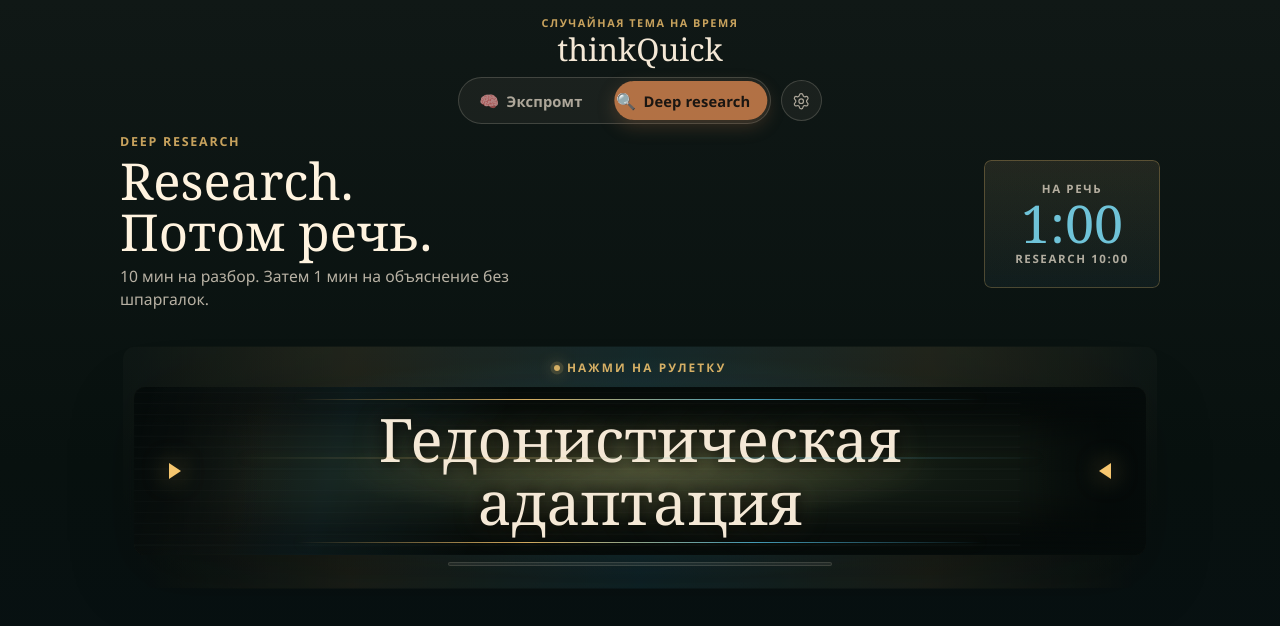
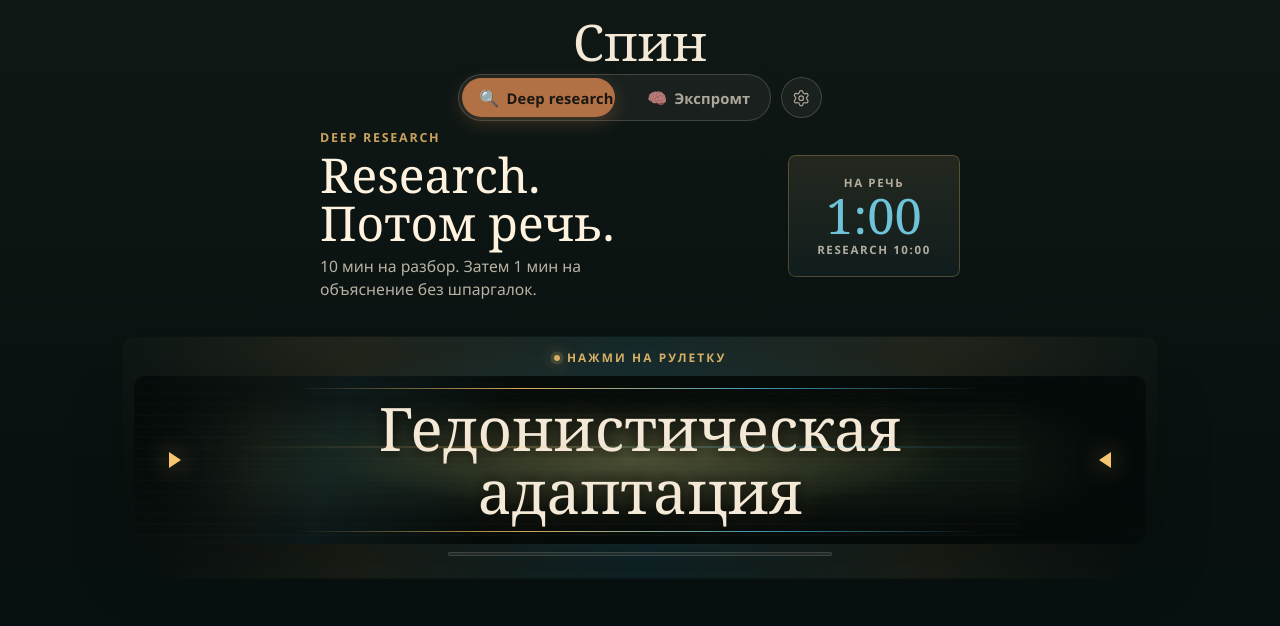
Before and after one commit to h0tzz/thinkquick, a Next.js app: page / in a window 1280 px wide. Shown: the top 626 px of the page. Built offline with nearby package versions, Linux system fonts and the light colour scheme.

Commit message:
Tighten header and mode layout

```diff
--- a/app/page.tsx
+++ b/app/page.tsx
@@ -357,17 +357,17 @@ const DEEP_GROUP = getGroup(DEEP_RESEARCH_ID);
 
 const MODES = [
   {
-    id: "off-the-cuff" as const,
-    label: "Экспромт",
-    emoji: "🧠",
-    blurb: "Минимум подготовки. Думай быстро, пока говоришь.",
-  },
-  {
     id: "deep-research" as const,
     label: "Deep research",
     emoji: "🔍",
     blurb:
       "Крути тему, ставь таймер на research, потом запускай речь, когда будешь готов.",
+  },
+  {
+    id: "off-the-cuff" as const,
+    label: "Экспромт",
+    emoji: "🧠",
+    blurb: "Минимум подготовки. Думай быстро, пока говоришь.",
   },
 ];
 
@@ -1300,8 +1300,7 @@ export default function Home() {
 
       <header className="brand challenge-brand">
         <div className="brand-lockup">
-          <p className="brand-kicker">случайная тема на время</p>
-          <h1 className="brand-mark">thinkQuick</h1>
+          <h1 className="brand-mark">Спин</h1>
         </div>
       </header>
 
--- a/app/video-challenge.css
+++ b/app/video-challenge.css
@@ -18,7 +18,7 @@
   justify-content: center;
   gap: 1rem;
   width: min(1040px, 100%);
-  margin-bottom: 0.75rem;
+  margin-bottom: 0.55rem;
   text-align: center;
 }
 
@@ -38,8 +38,9 @@
 }
 
 .challenge-brand .brand-mark {
-  font-size: 1.95rem;
+  font-size: clamp(2.3rem, 5vw, 3.15rem);
   letter-spacing: 0;
+  line-height: 0.95;
 }
 
 .challenge-brand .brand-line {
@@ -97,11 +98,12 @@
 
 .challenge-hero {
   display: grid;
-  grid-template-columns: minmax(0, 1fr) 11rem;
+  grid-template-columns: minmax(0, 27rem) 10.75rem;
   align-items: center;
-  gap: 0.95rem;
-  width: 100%;
-  padding-top: 0.1rem;
+  justify-content: center;
+  gap: clamp(1rem, 3vw, 2.25rem);
+  width: min(780px, 100%);
+  padding-top: 0;
 }
 
 .challenge-copy {
@@ -125,7 +127,7 @@
   max-width: 14ch;
   color: #fff3df;
   font-family: var(--font-display);
-  font-size: 3.25rem;
+  font-size: 3.05rem;
   font-weight: 520;
   letter-spacing: 0;
   line-height: 1;
@@ -134,12 +136,12 @@
 
 .is-research-mode .challenge-title {
   max-width: 18ch;
-  font-size: 3.18rem;
+  font-size: 3rem;
   line-height: 1;
 }
 
 .challenge-subtitle {
-  max-width: 48ch;
+  max-width: 38ch;
   margin: 0.5rem 0 0;
   color: #f4e8d6bd;
   font-family: var(--font-body);
@@ -152,8 +154,8 @@
   display: grid;
   justify-items: center;
   align-content: center;
-  min-height: 8rem;
-  padding: 0.85rem;
+  min-height: 7.6rem;
+  padding: 0.8rem;
   border-radius: 0.45rem;
   background:
     linear-gradient(180deg, #f6c66f12, #5ed7ff0a),
@@ -176,7 +178,7 @@
   margin: 0.35rem 0;
   color: #f6c66f;
   font-family: var(--font-display);
-  font-size: 3.25rem;
+  font-size: 3.05rem;
   font-weight: 520;
   letter-spacing: 0;
   line-height: 0.9;
```
Also changed, not shown: 1 other file (tests, documents, lock files or other folders).
